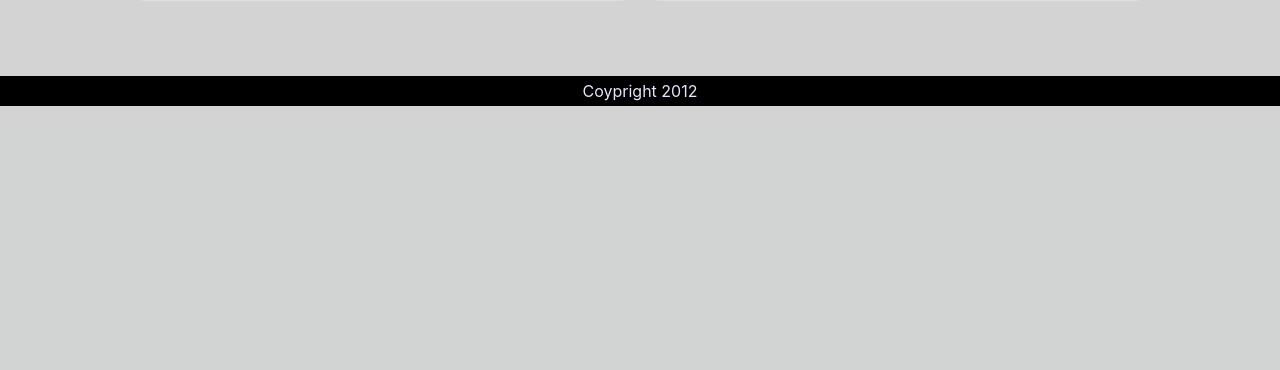
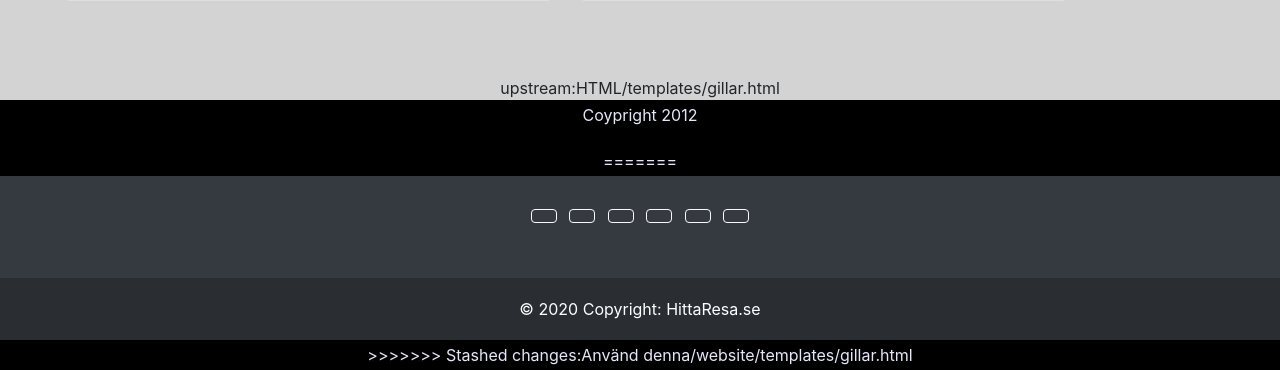
Before and after one commit to williamevans98/HittaResa, a Flask app: page /gillar in a window 1280 px wide. Shown: the part 1146-1516 px from the top of the page. Before the commit the page ends 1252 px from the top, so only its background shows below. Run offline with Flask 2, Linux system fonts and the light colour scheme.

Commit message:
Putsat upp gillar.html
Lagt till kommentarer samt en footer

```diff
--- a/HTML/templates/gillar.html
+++ b/HTML/templates/gillar.html
@@ -15,6 +15,7 @@
 
 	<body>
 		<div id="wrapper">
+      <!--Navbar-->
       <nav class="navbar navbar-expand-lg navbar-light bg-light">
         <a class="navbar-brand" href="#">
           <img src="/static/images/bootstrap-solid.svg" width="30" height="30" class="d-inline-block align-top" alt="">
@@ -37,21 +38,14 @@
           </ul>
         </div>
       </nav>
-              <!--Navbar slut-->
-
-
-
 
       <div id="main">
-
+        <!--Här ligger de olika resmålen som användaren har gillat-->
         <h1>Gillar</h1>
-
         <div class="input-group rounded">
           <input type="search" class="form-control rounded" placeholder="Sök" aria-label="Search"
             aria-describedby="search-addon" />
         </div>
-
-
 
         <h3>Senast gillade</h3>
 
@@ -62,14 +56,12 @@
                   <h4 class="card-title">New York</h4>
               </div>
           </div>
-
           <div class="card">
               <img class="card-img-top" src="/static/images/test-image2.jpg" alt="Card image cap">
               <div class="card-block">
                   <h4 class="card-title">Den kinesiska muren</h4>
               </div>
           </div>
-
         </div>
 
         <div class="card-deck">
@@ -79,18 +71,17 @@
                   <h4 class="card-title">New York</h4>
               </div>
           </div>
-
           <div class="card">
               <img class="card-img-top" src="/static/images/test-image2.jpg" alt="Card image cap">
               <div class="card-block">
                   <h4 class="card-title">Den kinesiska muren</h4>
               </div>
           </div>
-
         </div>
 
       </div>
 
+<<<<<<< Updated upstream:HTML/templates/gillar.html
 
 		</div>
 
@@ -100,11 +91,50 @@
 
     <div id="footer">
 				<p>Coypright 2012</p>
+=======
+      <div id="footer">
+        <!--Footer-->
+        <footer class="bg-dark text-center text-white">
+          <!-- Grid container -->
+          <div class="container p-4 pb-0">
+            <!-- Section: Social media -->
+            <section class="mb-4">
+              <!-- Facebook -->
+              <a class="btn btn-outline-light btn-floating m-1" href="#!" role="button"
+                ><i class="fab fa-facebook-f"></i
+              ></a>
+              <!-- Twitter -->
+              <a class="btn btn-outline-light btn-floating m-1" href="#!" role="button"
+                ><i class="fab fa-twitter"></i></a>
+              <!-- Google -->
+              <a class="btn btn-outline-light btn-floating m-1" href="#!" role="button"
+                ><i class="fab fa-google"></i
+              ></a>
+              <!-- Instagram -->
+              <a class="btn btn-outline-light btn-floating m-1" href="#!" role="button"
+                ><i class="fab fa-instagram"></i
+              ></a>
+              <!-- Linkedin -->
+              <a class="btn btn-outline-light btn-floating m-1" href="#!" role="button"
+                ><i class="fab fa-linkedin-in"></i
+              ></a>
+              <!-- Github -->
+              <a class="btn btn-outline-light btn-floating m-1" href="#!" role="button"
+                ><i class="fab fa-github"></i
+              ></a>
+            </section>
+          </div>
+          <div class="text-center p-3" style="background-color: rgba(0, 0, 0, 0.2);">
+            © 2020 Copyright:
+            <a class="text-white" href="/">HittaResa.se</a>
+          </div>
+        </footer>
+      </div>
+
+>>>>>>> Stashed changes:Använd denna/website/templates/gillar.html
 		</div>
-    </div>
 
-
-           <!-- Option 1: jQuery and Bootstrap Bundle (includes Popper) -->
+    <!-- Option 1: jQuery and Bootstrap Bundle (includes Popper) -->
     <script src="https://code.jquery.com/jquery-3.5.1.slim.min.js" integrity="sha384-DfXdz2htPH0lsSSs5nCTpuj/zy4C+OGpamoFVy38MVBnE+IbbVYUew+OrCXaRkfj" crossorigin="anonymous"></script>
     <script src="https://cdn.jsdelivr.net/npm/bootstrap@4.5.3/dist/js/bootstrap.bundle.min.js" integrity="sha384-ho+j7jyWK8fNQe+A12Hb8AhRq26LrZ/JpcUGGOn+Y7RsweNrtN/tE3MoK7ZeZDyx" crossorigin="anonymous"></script>
 	</body>
```
